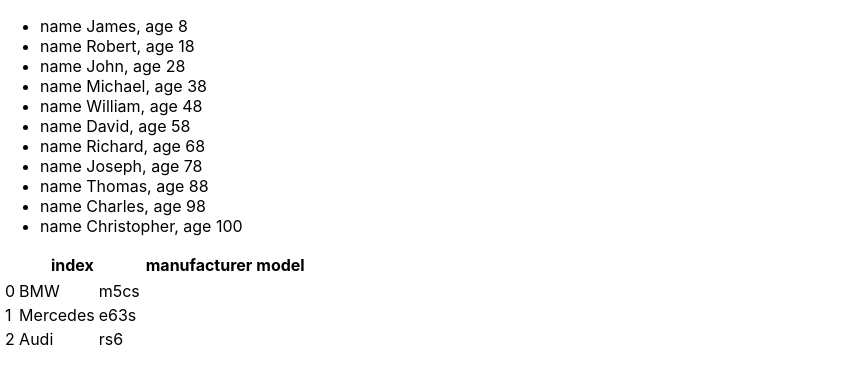
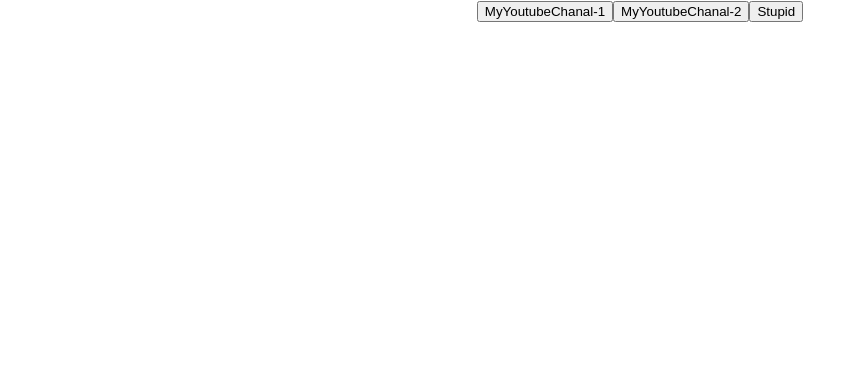
Before and after one commit to dasha7879/microtasks, a React (Create React App) app: page / in a window 1280 px wide. Shown: the top 384 px of the page, without its empty margins (0-861 px from the left). Built offline with nearby package versions, Linux system fonts and the light colour scheme.

Commit message:
universal button

```diff
--- a/src/App.tsx
+++ b/src/App.tsx
@@ -1,46 +1,29 @@
 import React from 'react';
 import logo from './logo.svg';
 import './App.css';
-import { Header } from './Header';
-import { Body } from './Body';
-import { Footer } from './Footer';
-import { NewComponent } from './NewComponent';
-import { Cars } from './Cars';
+import { Button } from './components/Button';
+
 
 function App() {
 
-  // <>
-  //   <Header title='New header' />
-  //   <Body titleForBody='New  Body' />
-  //   <Footer titleForFooter='New Footer' />
-  //   </>
-  const students = [
-    {id: 1, name: "James", age: 8},
-    {id: 2, name: "Robert", age: 18},
-    {id: 3, name: "John", age: 28},
-    {id: 4, name: "Michael", age: 38},
-    {id: 5, name: "William", age: 48},
-    {id: 6, name: "David", age: 58},
-    {id: 7, name: "Richard", age: 68},
-    {id: 8, name: "Joseph", age: 78},
-    {id: 9, name: "Thomas", age: 88},
-    {id: 10, name: "Charles", age: 98},
-    {id: 11, name: "Christopher", age: 100},
-]
+  const Button1Foo = (subscriber: string, age:number) => {
+    console.log(subscriber,age)
+  }
+  const Button2Foo = (subscriber: string) => {
+    console.log(subscriber)
+  }
+  const Button3Foo = () => {
+    console.log('Im stupid button')
+  }
 
-const topCars = [
-  {manufacturer:'BMW', model:'m5cs'},
-  {manufacturer:'Mercedes', model:'e63s'},
-  {manufacturer:'Audi', model:'rs6'}
-]
 
   return (
-    <>
-    <NewComponent students={students}/>
-    <Cars cars = {topCars}/>
-    </>
-
-  );
+    <div className='App'>
+      <Button name={'MyYoutubeChanal-1'} callBack={(()=>Button1Foo('Im VAsya',21))} />
+      <Button name={'MyYoutubeChanal-2'} callBack={(()=>Button2Foo('Im Ivan' ))} />
+      <Button name={'Stupid'} callBack={Button3Foo}/>
+    </div>
+  )
 }
 
 export default App;
--- a/src/Cars.tsx
+++ /dev/null
@@ -1,38 +0,0 @@
-import React from 'react';
-
-type CarsType = {
-    cars: TopCarType[]
-}
-
-type TopCarType = {
-    manufacturer: string,
-    model: string
-}
-
-export const Cars = (props: CarsType) => {
-    let cars = props.cars.map((car: TopCarType, index: number) =>
-        <tr>
-            <td key={index}>{index}</td>
-            <td key={index}>{car.manufacturer}</td>
-            <td key={index}>{car.model}</td>
-        </tr>
-
-    )
-    return (
-        <>
-            <table>
-                <tr>
-                    <th>index</th>
-                    <th>manufacturer</th>
-                    <th>model</th>
-                </tr>
-                <tr>
-                    {cars}
-                </tr>
-            </table>
-
-        </>
-
-
-    )
-}
--- a/src/NewComponent.tsx
+++ /dev/null
@@ -1,27 +0,0 @@
-import { isPropertySignature } from "typescript"
-import React from 'react';
-import { debug } from "console";
-
-type NewComponentType = {
-    students: Array<StudentType>
-
-    // students: StudentType[]-second way
-}
-type StudentType = {
-    id: number,
-    name: string,
-    age: number
-}
-
-export const NewComponent = (props: NewComponentType, index: number) => {
-    let result = props.students.map((student) =>
-        <li key={student.id}>{`
-        name ${student.name},
-        age ${student.age}`}
-        </li>)
-    return (
-        <ul>
-            {result}
-        </ul>
-    )
-}
--- /dev/null
+++ b/src/components/Button.tsx
@@ -0,0 +1,20 @@
+import { useCallback } from "react"
+import { isPropertySignature } from "typescript"
+
+type ButtonType = {
+    name: string
+    callBack:()=>void
+}
+
+
+export const Button = (props: ButtonType) => {
+
+    const onClickHandler = () => {
+         props.callBack()
+        }
+
+
+    return (
+        <button onClick={onClickHandler}>{props.name}</button>
+    )
+}
```
Also changed, not shown: src/Body.tsx (deleted, +0 -9 lines), src/Footer.tsx (deleted, +0 -9 lines), src/Header.tsx (deleted, +0 -9 lines).
